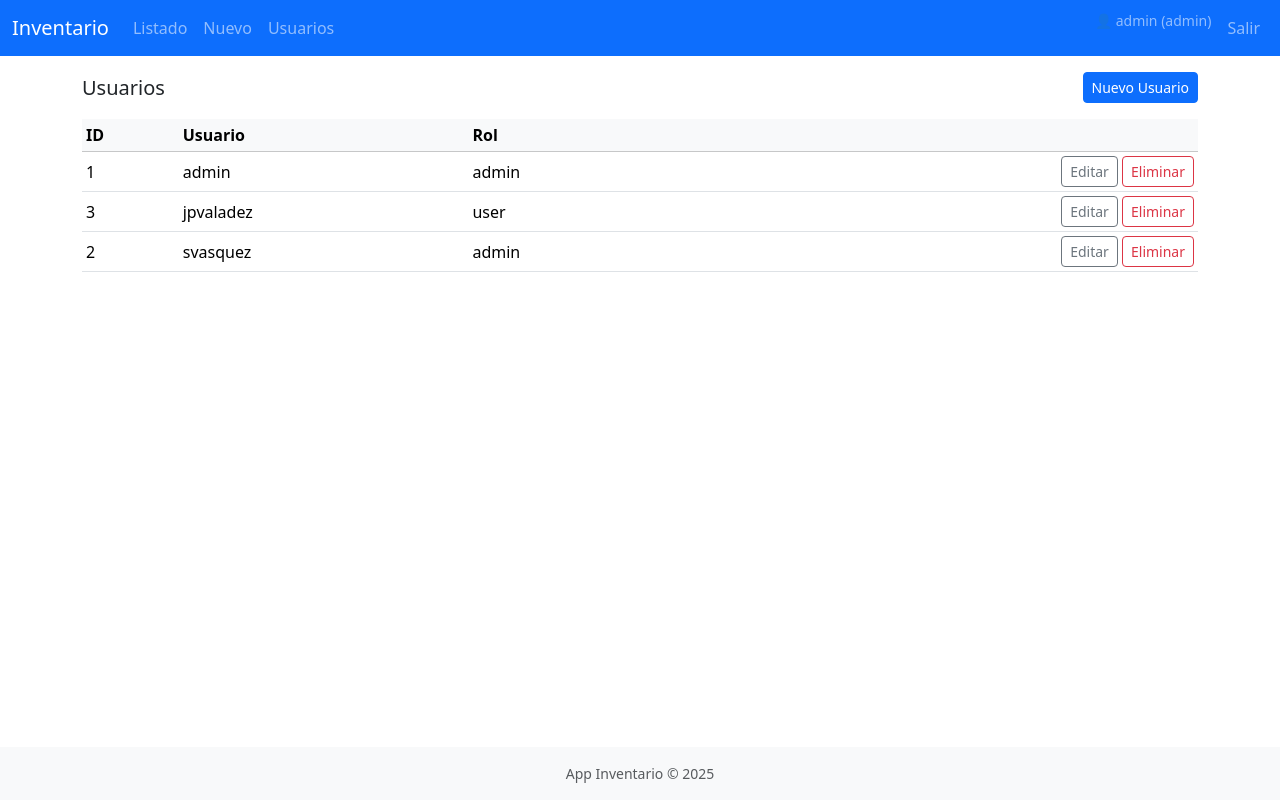
After one commit to chagoo/APP_INVENTARIO, a Flask app: page /usuarios in a window 1280 px wide. The commit adds this page. Run offline with Flask 3, Linux system fonts and the light colour scheme; a user stored in the database is signed in.

Commit message:
Add files via upload

```diff
--- a/inventario/forms.py
+++ b/inventario/forms.py
@@ -1,6 +1,7 @@
 from flask_wtf import FlaskForm
 from wtforms import StringField, IntegerField, TextAreaField, SelectField, DateField, SubmitField, PasswordField
-from wtforms.validators import DataRequired, Optional
+from wtforms.validators import DataRequired, Optional, Length, EqualTo, ValidationError
+from .models import User
 
 COMMON_CHOICES = [('NO','NO'),('SÍ','SÍ')]
 STATE_CHOICES = [('Abierto','Abierto'),('En proceso','En proceso'),('Cerrado','Cerrado')]
@@ -35,3 +36,22 @@ class LoginForm(FlaskForm):
     username = StringField('Usuario', validators=[DataRequired()])
     password = PasswordField('Contraseña', validators=[DataRequired()])
     submit = SubmitField('Ingresar')
+
+
+class UserCreateForm(FlaskForm):
+    username = StringField('Usuario', validators=[DataRequired(), Length(min=3, max=80)])
+    role = SelectField('Rol', choices=[('admin','Admin'),('user','User')], validators=[DataRequired()])
+    password = PasswordField('Contraseña', validators=[DataRequired(), Length(min=4)], description='Mínimo 4 caracteres')
+    confirm = PasswordField('Repetir Contraseña', validators=[DataRequired(), EqualTo('password', message='No coincide')])
+    submit = SubmitField('Guardar')
+
+    def validate_username(self, field):
+        if User.query.filter_by(username=field.data).first():
+            raise ValidationError('Usuario ya existe')
+
+
+class UserEditForm(FlaskForm):
+    role = SelectField('Rol', choices=[('admin','Admin'),('user','User')], validators=[DataRequired()])
+    password = PasswordField('Nueva Contraseña', validators=[Optional(), Length(min=4)])
+    confirm = PasswordField('Repetir Contraseña', validators=[Optional(), EqualTo('password', message='No coincide')])
+    submit = SubmitField('Actualizar')
--- a/inventario/routes.py
+++ b/inventario/routes.py
@@ -2,7 +2,7 @@ from flask import Blueprint, render_template, request, redirect, url_for, flash,
 from flask_login import login_user, logout_user, login_required, current_user
 from . import db, csrf
 from .models import Inventario, User
-from .forms import InventarioForm, SearchForm, LoginForm
+from .forms import InventarioForm, SearchForm, LoginForm, UserCreateForm, UserEditForm
 from io import StringIO, BytesIO
 import csv
 from datetime import datetime
@@ -139,6 +139,51 @@ def inventario_cerrar(item_id):
     flash('Reporte cerrado','success')
     return redirect(url_for('web.inventario_listar'))
 
+@web_bp.route('/usuarios')
+@roles_required('admin')
+def usuarios_listar():
+    usuarios = User.query.order_by(User.username).all()
+    return render_template('users_list.html', usuarios=usuarios)
+
+@web_bp.route('/usuarios/nuevo', methods=['GET','POST'])
+@roles_required('admin')
+def usuarios_nuevo():
+    form = UserCreateForm()
+    if form.validate_on_submit():
+        u = User(username=form.username.data, role=form.role.data)
+        u.set_password(form.password.data)
+        db.session.add(u)
+        db.session.commit()
+        flash('Usuario creado','success')
+        return redirect(url_for('web.usuarios_listar'))
+    return render_template('user_form.html', form=form, modo='nuevo')
+
+@web_bp.route('/usuarios/<int:user_id>/editar', methods=['GET','POST'])
+@roles_required('admin')
+def usuarios_editar(user_id):
+    u = User.query.get_or_404(user_id)
+    form = UserEditForm(role=u.role)
+    if form.validate_on_submit():
+        u.role = form.role.data
+        if form.password.data:
+            u.set_password(form.password.data)
+        db.session.commit()
+        flash('Usuario actualizado','success')
+        return redirect(url_for('web.usuarios_listar'))
+    return render_template('user_form.html', form=form, modo='editar', usuario=u)
+
+@web_bp.route('/usuarios/<int:user_id>/eliminar', methods=['POST'])
+@roles_required('admin')
+def usuarios_eliminar(user_id):
+    u = User.query.get_or_404(user_id)
+    if u.username == 'admin' and User.query.filter_by(role='admin').count() == 1:
+        flash('No se puede eliminar el último admin','warning')
+        return redirect(url_for('web.usuarios_listar'))
+    db.session.delete(u)
+    db.session.commit()
+    flash('Usuario eliminado','success')
+    return redirect(url_for('web.usuarios_listar'))
+
 @web_bp.route('/inventario/csv')
 @roles_required('admin')
 def inventario_csv():
--- a/inventario/templates/base.html
+++ b/inventario/templates/base.html
@@ -20,7 +20,20 @@
         <div class="collapse navbar-collapse" id="navbarsExample">
           <ul class="navbar-nav me-auto mb-2 mb-lg-0">
             <li class="nav-item"><a class="nav-link" href="{{ url_for('web.inventario_listar') }}">Listado</a></li>
-            <li class="nav-item"><a class="nav-link" href="{{ url_for('web.inventario_nuevo') }}">Nuevo</a></li>
+            {% if current_user.is_authenticated %}
+              <li class="nav-item"><a class="nav-link" href="{{ url_for('web.inventario_nuevo') }}">Nuevo</a></li>
+              {% if current_user.role == 'admin' %}
+                <li class="nav-item"><a class="nav-link" href="{{ url_for('web.usuarios_listar') }}">Usuarios</a></li>
+              {% endif %}
+            {% endif %}
+          </ul>
+          <ul class="navbar-nav ms-auto mb-2 mb-lg-0">
+            {% if current_user.is_authenticated %}
+              <li class="nav-item"><span class="navbar-text small me-2">👤 {{ current_user.username }} ({{ current_user.role }})</span></li>
+              <li class="nav-item"><a class="nav-link" href="{{ url_for('web.logout') }}">Salir</a></li>
+            {% else %}
+              <li class="nav-item"><a class="nav-link" href="{{ url_for('web.login') }}">Ingresar</a></li>
+            {% endif %}
           </ul>
         </div>
       </div>
--- /dev/null
+++ b/inventario/templates/users_list.html
@@ -0,0 +1,28 @@
+{% extends 'base.html' %}
+{% block title %}Usuarios{% endblock %}
+{% block content %}
+<div class="d-flex justify-content-between align-items-center mb-3">
+  <h2 class="h5 mb-0">Usuarios</h2>
+  <a class="btn btn-primary btn-sm" href="{{ url_for('web.usuarios_nuevo') }}">Nuevo Usuario</a>
+</div>
+<table class="table table-sm table-hover align-middle">
+  <thead class="table-light"><tr><th>ID</th><th>Usuario</th><th>Rol</th><th></th></tr></thead>
+  <tbody>
+  {% for u in usuarios %}
+    <tr>
+      <td>{{ u.id }}</td>
+      <td>{{ u.username }}</td>
+      <td>{{ u.role }}</td>
+      <td class="text-end">
+        <a class="btn btn-outline-secondary btn-sm" href="{{ url_for('web.usuarios_editar', user_id=u.id) }}">Editar</a>
+        <form method="POST" action="{{ url_for('web.usuarios_eliminar', user_id=u.id) }}" class="d-inline" onsubmit="return confirm('Eliminar usuario?')">
+          <input type="hidden" name="csrf_token" value="{{ csrf_token() }}" />
+          <button class="btn btn-outline-danger btn-sm">Eliminar</button>
+        </form>
+      </td>
+    </tr>
+  {% endfor %}
+  </tbody>
+</table>
+{% if not usuarios %}<div class="alert alert-info">Sin usuarios.</div>{% endif %}
+{% endblock %}
```
Also changed, not shown: inventario/templates/user_form.html (added, +20 -0 lines), inventario/data.sqlite.
